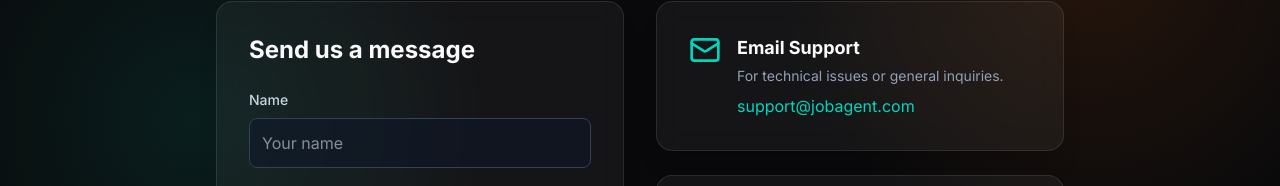
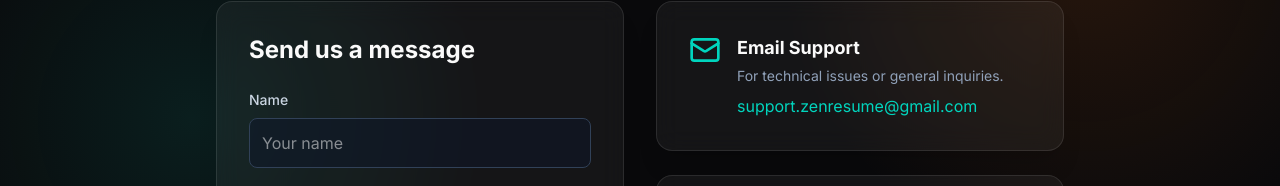
Before and after one commit to jagadeesvarrao-design/ai-job-search-agent, a Next.js app: page /contact in a window 1280 px wide. Shown: the part 281-467 px from the top of the page. Built offline with nearby package versions, Linux system fonts and the light colour scheme.

Commit message:
chore: update contact email to support.zenresume@gmail.com

```diff
--- a/src/app/contact/page.tsx
+++ b/src/app/contact/page.tsx
@@ -38,7 +38,7 @@
             <div>
               <h3 className="text-lg font-bold mb-1">Email Support</h3>
               <p className="text-slate-400 text-sm mb-2">For technical issues or general inquiries.</p>
-              <a href="mailto:support@jobagent.com" className="text-teal-400 hover:underline">support@jobagent.com</a>
+              <a href="mailto:support.zenresume@gmail.com" className="text-teal-400 hover:underline">support.zenresume@gmail.com</a>
             </div>
           </div>
 
```
